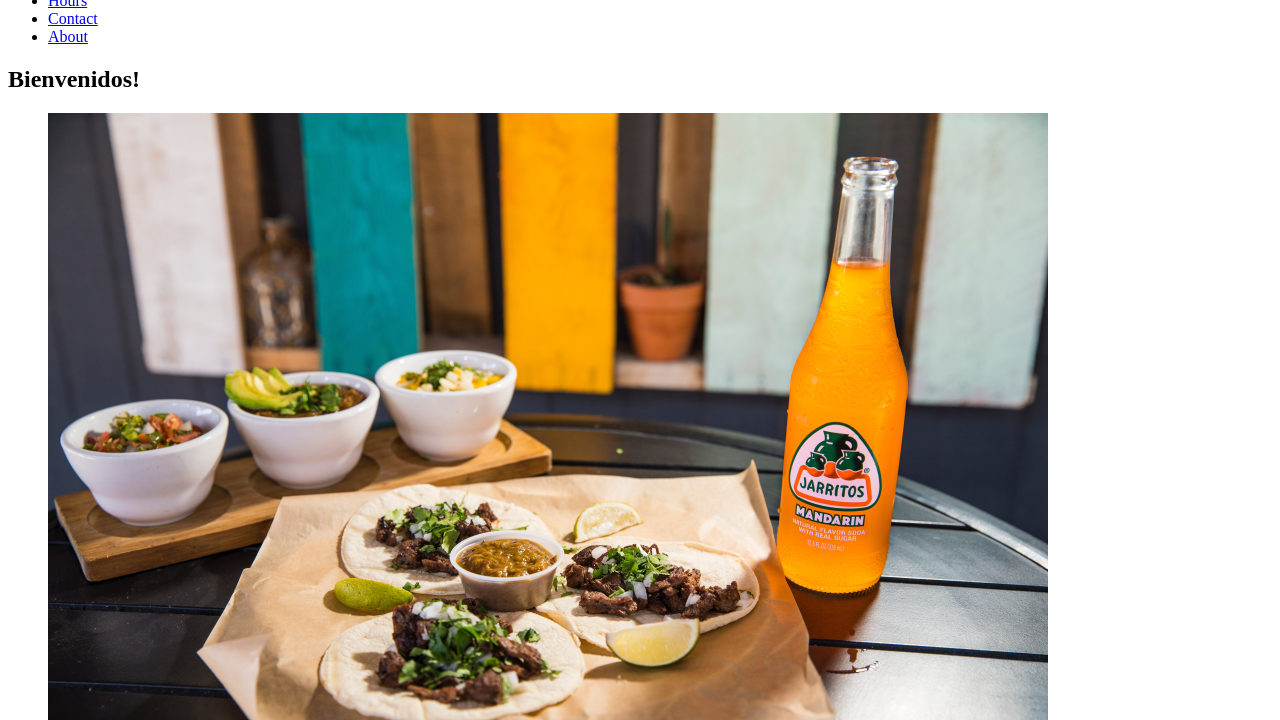
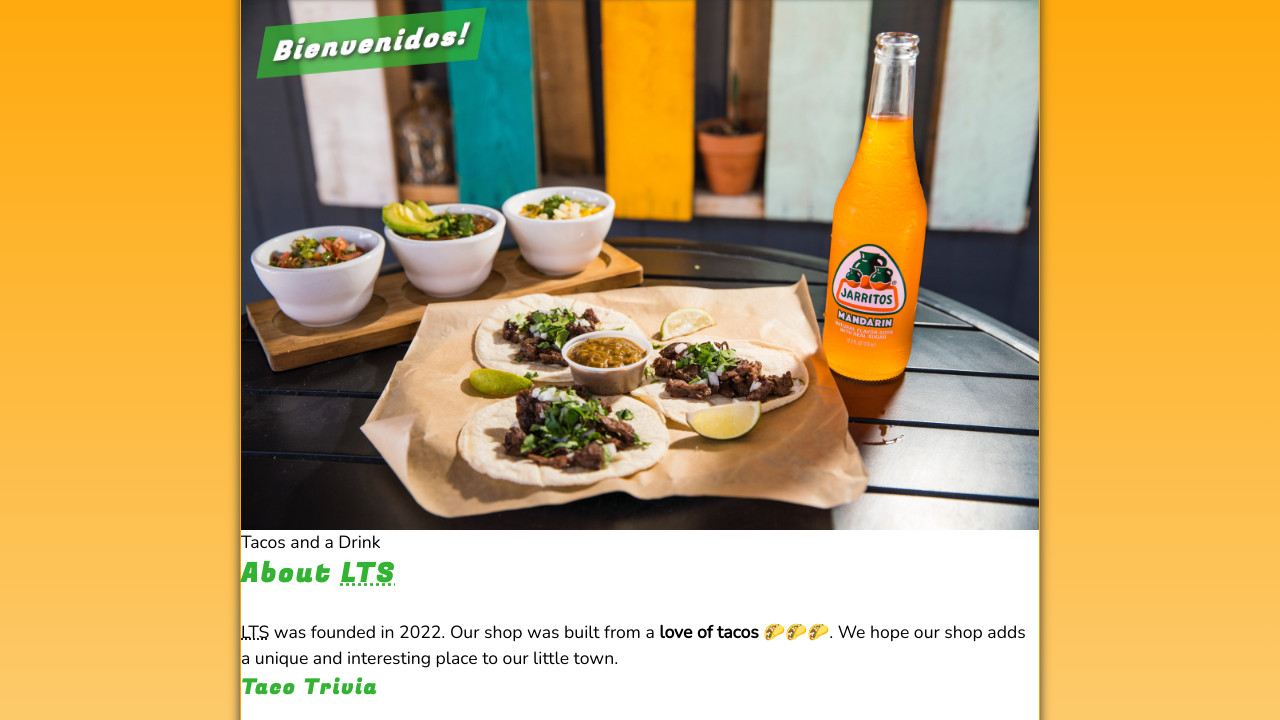
Before and after one commit to JagbirP/CSS-Dave-Gray-Tutorial, a plain HTML site: page finalproject.html in a window 1280 px wide. Shown: the part 106-826 px from the top of the page. Drawn offline with nearby package versions, Linux system fonts and the light colour scheme; files that its build step writes are made by us from their sources.

Commit message:
FInished First Half Video

```diff
--- /dev/null
+++ b/css/finalproject.css
@@ -0,0 +1,190 @@
+@import url("https://fonts.googleapis.com/css2?family=Fugaz+One&family=Nunito&display=swap");
+
+/* || RESET */
+
+*,
+*::after,
+*::before {
+  margin: 0;
+  padding: 0;
+  box-sizing: border-box;
+}
+
+img {
+  display: block;
+  max-width: 100%;
+  height: auto;
+}
+
+input,
+button,
+textarea {
+  font: inherit;
+}
+
+/* || VARIABLES */
+
+:root {
+  /* FONTS */
+
+  --FF: "Nunito", sans-serif;
+  --FF-HEADINGS: "Fugaz One", cursive;
+  --FS: clamp(1rem, 2.2vh, 1.5rem);
+
+  /* COLOURS */
+  --BGCOLOR: orange;
+  --BGCOLOR-FADE: rgb(252, 220, 160);
+  --BGIMAGE: linear-gradient(to bottom, var(--BGCOLOR), var(--BGCOLOR-FADE));
+  --BODY-BGCOLOR: #fff;
+  --FONT-COLOR: #000;
+  --BORDER-COLOR: #333;
+  --HIGHLIGHT-COLOR: rgb(51, 178, 51);
+  --LINK-COLOR: #000;
+  --LINK-HOVER: hsla(0, 0%, 0%, 0.6);
+  --LINK-ACTIVE: orange;
+  --HEADER-BGCOLOR: #000;
+  --HEADER-COLOR: #fff;
+  --NAV-BGCOLOR: #fff;
+  --HERO-BGCOLOR: rgba(51, 178, 51, 0.75);
+  --HERO-COLOR: #fff;
+
+  /* BORDERS */
+  --BORDERS: 1px solid var(--BGCOLOR);
+
+  /* STANDARD PADDING */
+  --PADDING-TB: 0.25em;
+  --PADDING-SIDE: 2.5%;
+
+  /* STANDARD MARGINM */
+  --MARGIN: clamp(1em, 2.5vh, 1.5em) 0;
+}
+
+/* || UTILITY CLASSES */
+
+.offscreen {
+  position: absolute;
+  left: -10000px;
+}
+
+.nowrap {
+  white-space: nowrap;
+}
+
+.center {
+  text-align: center;
+}
+
+/* || GENERAL STYLES */
+
+html {
+  scroll-behavior: smooth;
+  font-size: var(--FS);
+  font-family: var(--FF);
+  background-color: var(--BGCOLOR);
+  background-image: var(--BGIMAGE);
+}
+
+body {
+  background-color: var(--BODY-BGCOLOR);
+  color: (--FONT-COLOR);
+  min-height: 100vh;
+  max-width: 800px;
+  margin: 0 auto;
+  border-left: var(--BORDERS);
+  border-right: var(--BORDERS);
+  box-shadow: 0 0 10px var(--BORDER-COLOR);
+}
+
+h1,
+h2,
+h3 {
+  font-family: var(--FF-HEADINGS);
+  letter-spacing: 0.1em;
+}
+
+h2,
+h3 {
+  margin-bottom: 1em;
+  color: var(--HIGHLIGHT-COLOR);
+}
+
+p {
+  line-height: 1.5;
+}
+
+a:any-link {
+  color: var(--LINK-COLOR);
+}
+
+a:hover,
+a:focus-visible {
+  color: var(--LINK-HOVER);
+}
+
+a:active {
+  color: var(--LINK-ACTIVE);
+}
+
+/* || HEADER */
+
+.header {
+  position: sticky;
+  top: 0;
+  z-index: 1;
+}
+
+.header__h1 {
+  text-align: center;
+  background-color: var(--HEADER-BGCOLOR);
+  color: var(--HEADER-COLOR);
+  padding: var(--PADDING-TB) var(--PADDING-SIDE);
+}
+
+.header__nav {
+  background-color: var(--NAV-BGCOLOR);
+  border-bottom: var(--BORDERS);
+  font-weight: bold;
+  box-shadow: 0 6px 5px -5px var(--BORDER-COLOR);
+}
+
+.header__ul {
+  padding: var(--PADDING-TB) var(--PADDING-SIDE);
+  list-style-type: none;
+  display: flex;
+  justify-content: space-evenly;
+  gap: 1rem;
+}
+
+/* || HERO */
+
+.hero {
+  position: relative;
+}
+
+.hero__h2 {
+  background-color: var(--HERO-BGCOLOR);
+  color: var(--HERO-COLOR);
+  padding: 0.25em 0.5em;
+  text-shadow: 2px 2px 5px var(--BORDER-COLOR);
+  position: absolute;
+  top: -100px;
+  left: 20px;
+  animation: showWelcome 0.5s ease-in-out 1s forwards;
+}
+
+@keyframes showWelcome {
+  0% {
+    top: -20px;
+    transform: skew(0deg, -5deg) scaleY(0);
+  }
+
+  80% {
+    top: 30px;
+    transform: skew(10deg, -5deg) scaleY(1.2);
+  }
+
+  100% {
+    top: 20px;
+    transform: skew(-10deg, -5deg) scaleY(1);
+  }
+}
--- a/finalproject.html
+++ b/finalproject.html
@@ -15,7 +15,7 @@
 
   <body>
     <header class="header">
-      <h1 class="header__h1">Welcome to The Little Taco Shop</h1>
+      <h1 class="header__h1">Little Taco Shop</h1>
       <nav class="header__nav">
         <ul class="header__ul">
           <li>
```
Also changed, not shown: contact.html (+4 -4 lines), hours.html (+4 -4 lines), menu.html (+1 -1 lines), finalproject.css (deleted).
